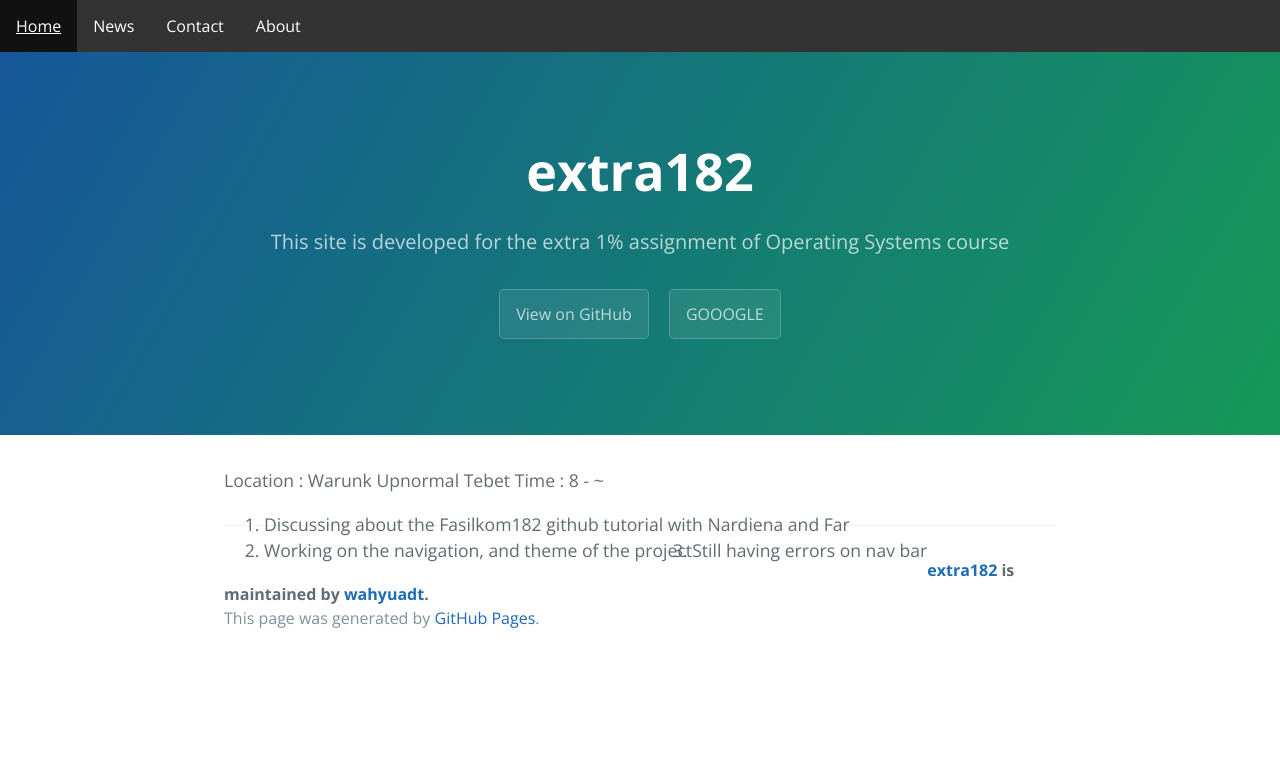
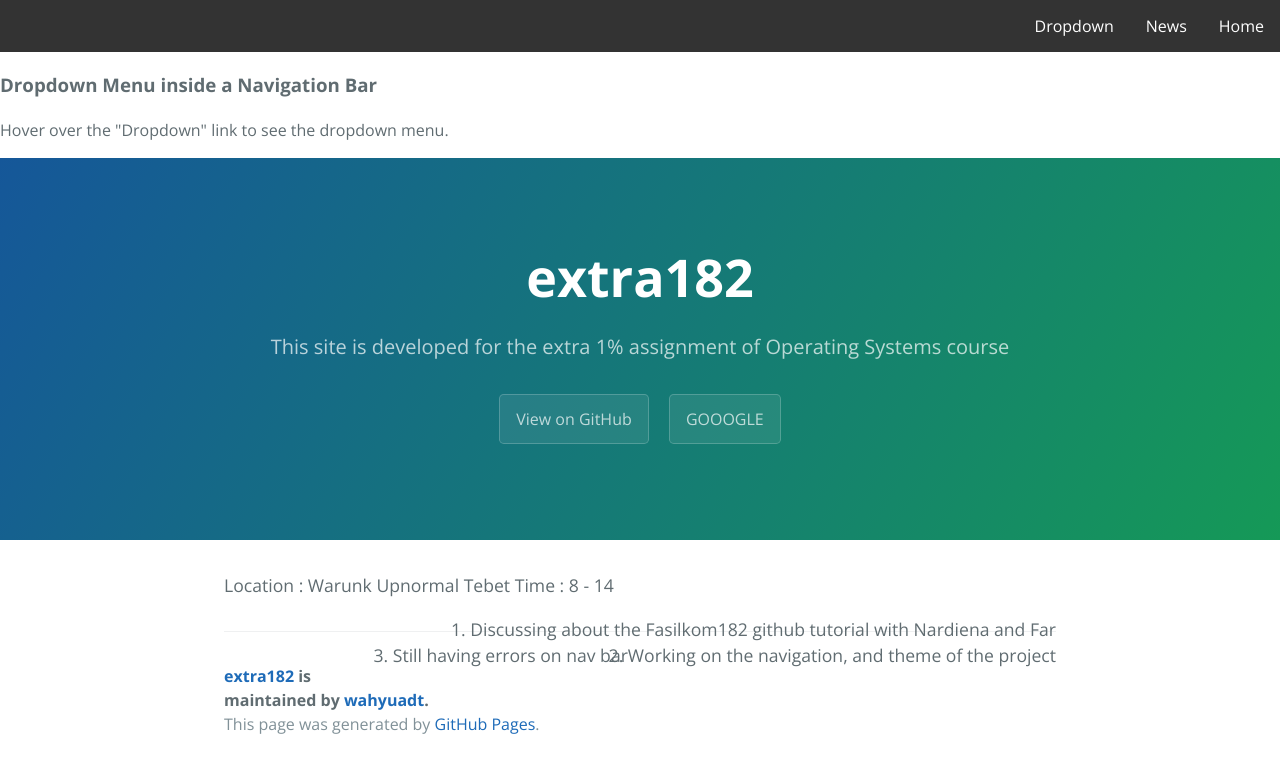
Before and after one commit to wahyuadt/extra182, a Jekyll site: the page built from _posts/2019-01-05-Log-Harian.md, in a window 1280 px wide. Shown: the top 773 px of the page. Built offline with Jekyll 4.4.1, drawn with Linux system fonts in a browser that asks for light colours; our own code applies the rules of GitHub Pages for plain Markdown files.

Commit message:
adding navbar

```diff
--- a/_includes/nav.html
+++ b/_includes/nav.html
@@ -2,7 +2,7 @@
 <html>
 <head>
 <style>
-.haha {
+ul {
   list-style-type: none;
   margin: 0;
   padding: 0;
@@ -11,30 +11,66 @@
 }
 
 li {
-  float: left;
+  float: right;
 }
 
-li a {
-  display: block;
+li a, .dropbtn {
+  display: inline-block;
   color: white;
   text-align: center;
   padding: 14px 16px;
   text-decoration: none;
 }
 
-li a:hover {
-  background-color: #111;
-} -->
+li a:hover, .dropdown:hover .dropbtn {
+  background-color: red;
+}
+
+li.dropdown {
+  display: inline-block;
+}
+
+.dropdown-content {
+  display: none;
+  position: absolute;
+  background-color: #f9f9f9;
+  min-width: 160px;
+  box-shadow: 0px 8px 16px 0px rgba(0,0,0,0.2);
+  z-index: 1;
+}
+
+.dropdown-content a {
+  color: black;
+  padding: 12px 16px;
+  text-decoration: none;
+  display: block;
+  text-align: right;
+}
+
+.dropdown-content a:hover {background-color: #f1f1f1}
+
+.dropdown:hover .dropdown-content {
+  display: block;
+}
 </style>
 </head>
 <body>
 
-<ul class="haha">
-  <li><a class="active" href="#home">Home</a></li>
+<ul>
+  <li><a href="#home">Home</a></li>
   <li><a href="#news">News</a></li>
-  <li><a href="#contact">Contact</a></li>
-  <li><a href="#about">About</a></li>
+  <li class="dropdown">
+    <a href="javascript:void(0)" class="dropbtn">Dropdown</a>
+    <div class="dropdown-content">
+      <a href="#">Link 1</a>
+      <a href="#">Link 2</a>
+      <a href="#">Link 3</a>
+    </div>
+  </li>
 </ul>
+
+<h3>Dropdown Menu inside a Navigation Bar</h3>
+<p>Hover over the "Dropdown" link to see the dropdown menu.</p>
 
 </body>
 </html>
--- a/_posts/2019-01-05-Log-Harian.md
+++ b/_posts/2019-01-05-Log-Harian.md
@@ -1,5 +1,5 @@
 Location : Warunk Upnormal Tebet
-Time : 8 - ~
+Time : 8 - 14
 
 
 1. Discussing about the Fasilkom182 github tutorial with Nardiena and Far
```
Also changed, not shown: _posts/2018-12-28-Log-Harian-Pagi.md (+4 -1 lines), logs.md (added, +8 -0 lines).
